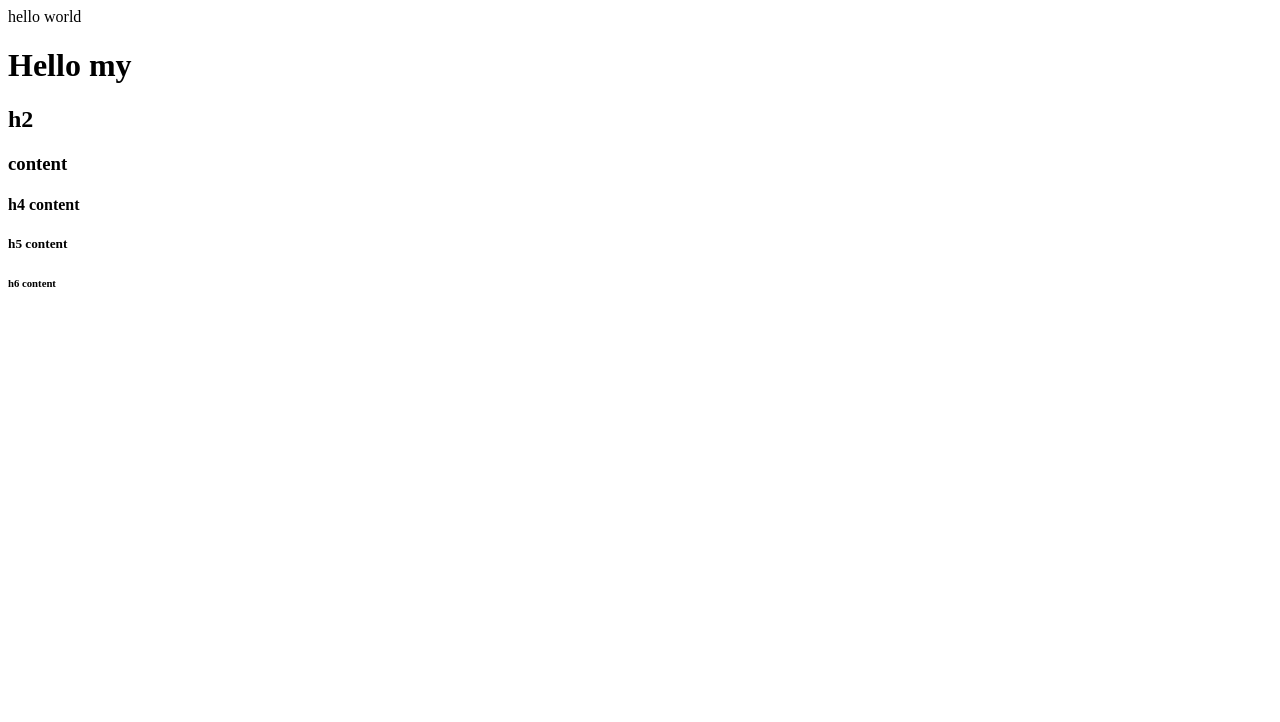
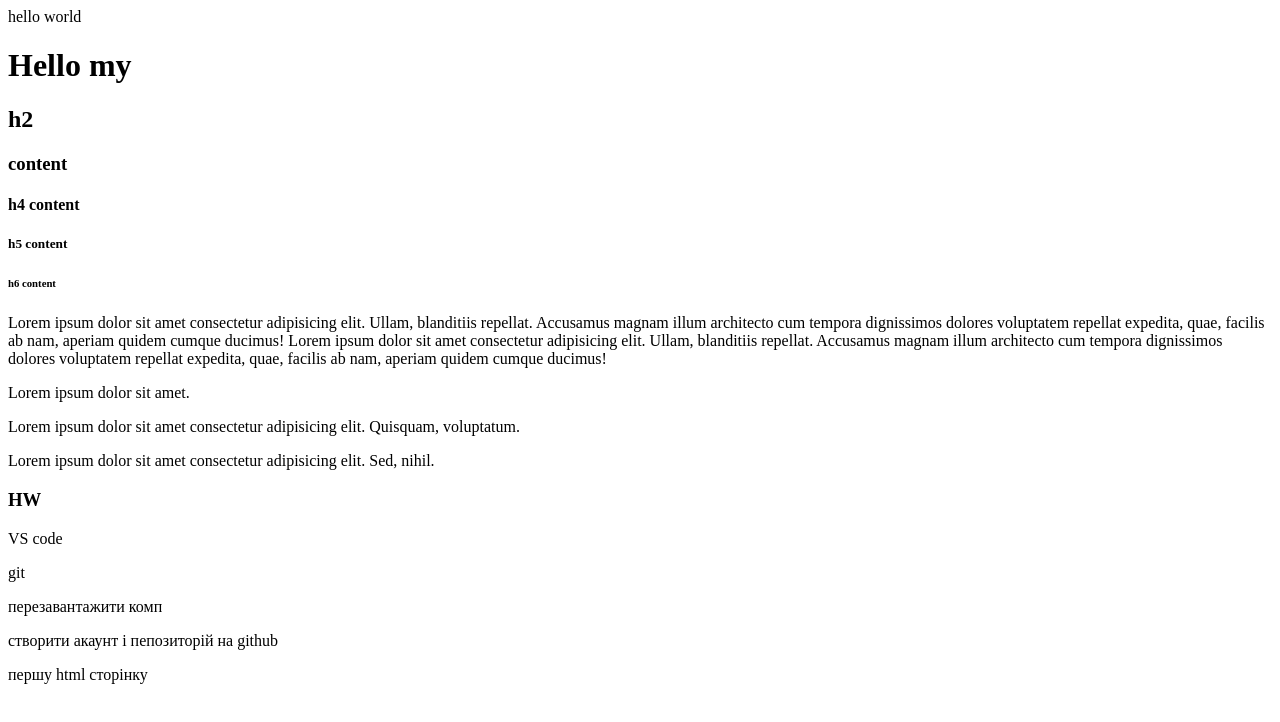
Before and after one commit to MylnikovaS/srart-21-11-23, a plain HTML site: page 01/firstpage.html in a window 1280 px wide. Drawn offline with Linux system fonts and the light colour scheme.

Commit message:
my first html

```diff
--- a/01/firstpage.html
+++ b/01/firstpage.html
@@ -17,5 +17,39 @@
   <h4>h4 content</h4>
   <h5>h5 content</h5>
   <h6>h6 content</h6>
+  <p>
+    Lorem ipsum dolor sit amet consectetur adipisicing elit. Ullam,
+    blanditiis repellat. Accusamus magnam illum architecto cum tempora
+    dignissimos dolores voluptatem repellat expedita, quae, facilis ab
+     nam, aperiam quidem cumque ducimus!
+     Lorem ipsum dolor sit amet consectetur adipisicing elit. Ullam,
+    blanditiis repellat. Accusamus magnam illum architecto cum tempora
+    dignissimos dolores voluptatem repellat expedita, quae, facilis ab
+     nam, aperiam quidem cumque ducimus!
+  </p>
+  <p>Lorem ipsum dolor sit amet.
+    <p>
+      Lorem ipsum dolor sit
+      amet consectetur adipisicing elit. Quisquam, voluptatum.
+    </p>
+  </p>Lorem ipsum dolor sit amet consectetur adipisicing elit. Sed, nihil.
+  <h3>
+    HW
+  </h3>
+  <p>
+    VS code
+  </p>
+  <p>
+    git
+  </p>
+  <p>
+    перезавантажити комп
+  </p>
+  <p>
+    створити акаунт і пепозиторій на github
+  </p>
+  <p>
+    першу html сторінку
+  </p>
 </body>
 </html>
```
